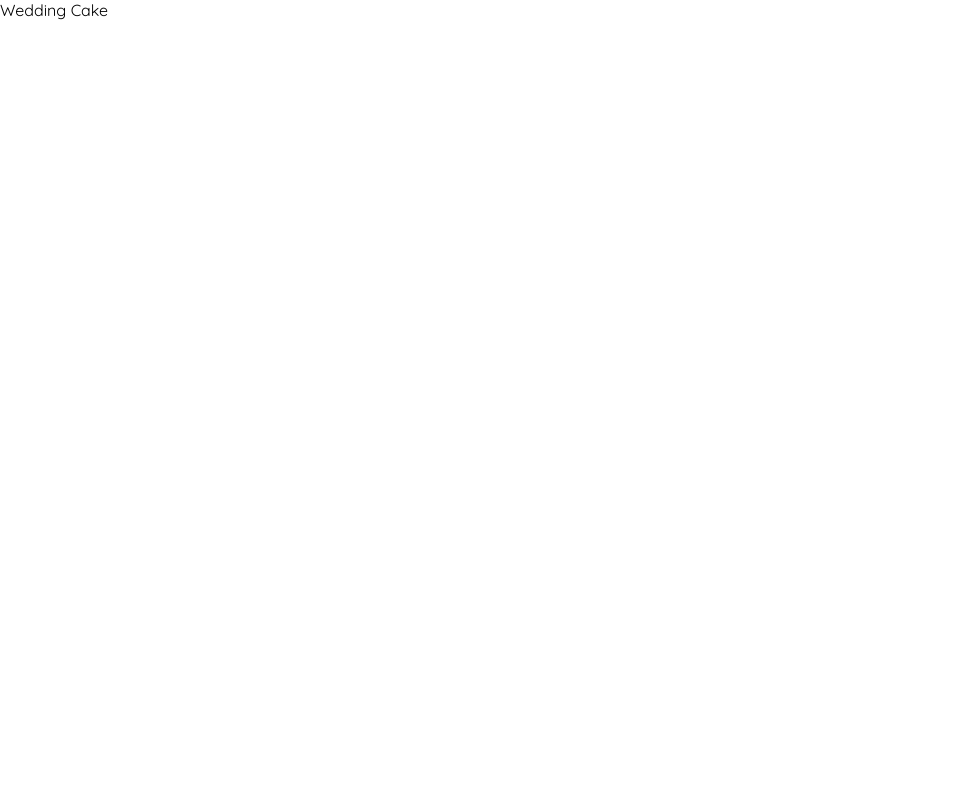
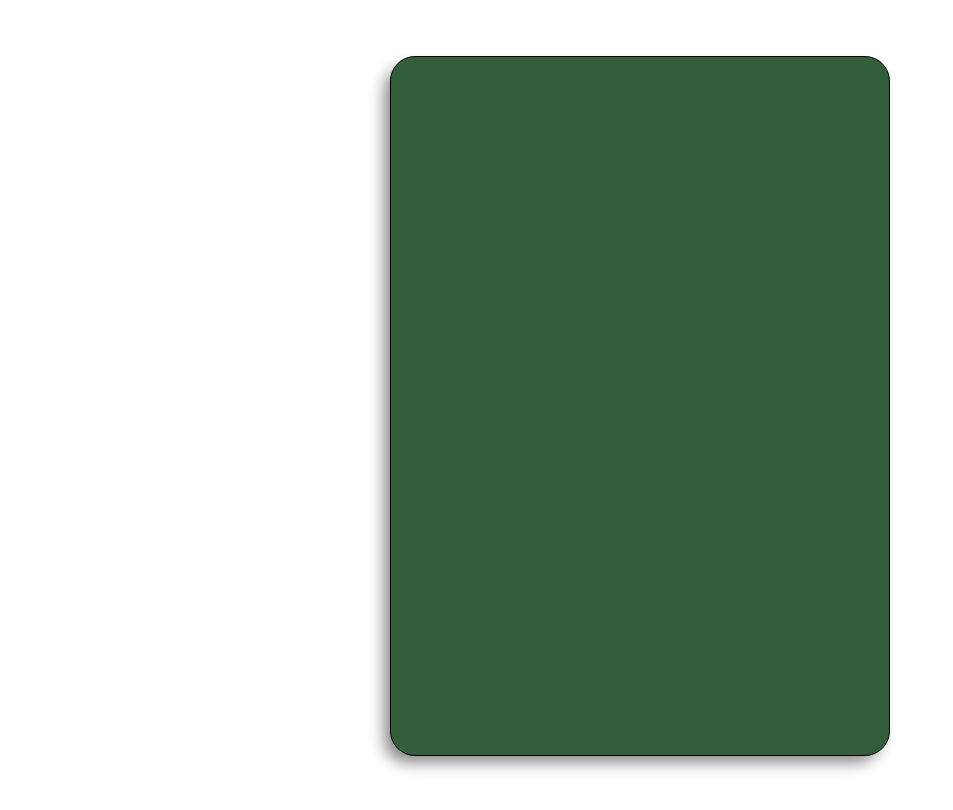
Before and after one commit to gugarosa/weedstoned, a React (Create React App) app: page / in a window 1280 px wide. Shown: the top 810 px of the page, without its empty margins (0-953 px from the left). Built offline with nearby package versions, Linux system fonts and the light colour scheme.

Commit message:
Starting to create the card itself.

```diff
--- a/src/components/Card.js
+++ b/src/components/Card.js
@@ -2,8 +2,14 @@ import React from "react";
 
 import "./card.scss";
 
+import { CardBackground } from "./CardBackground";
+
 // Card
 // Wraps the card and children components
 export const Card = ({ data }) => {
-    return <div class="card">{data.name}</div>;
+    return (
+        <div className="card">
+            <CardBackground />
+        </div>
+    );
 };
--- a/src/components/CardBackground.js
+++ b/src/components/CardBackground.js
@@ -0,0 +1,7 @@
+import React from "react";
+
+import "./card.scss";
+
+export const CardBackground = () => {
+    return <div className="card-background"></div>;
+};
--- a/src/components/card.scss
+++ b/src/components/card.scss
@@ -0,0 +1,24 @@
+// Variables
+$bg-primary: rgb(50, 94, 60);
+
+.card {
+    border: 1px solid black;
+    width: 500px;
+    height: 700px;
+    margin: 0 auto;
+    margin-top: 56px;
+    border-radius: 25px;
+    box-sizing: border-box;
+    box-shadow: -8px 9px 16px -3px gray;
+    background: $bg-primary;
+}
+
+.card-background {
+    // height: 600px;
+    // background-image: url(https://image.ibb.co/e1XKAS/green_background.jpg);
+    // background-repeat: no-repeat;
+    // background-size: cover;
+    // display: flex;
+    // background-color: #bbb;
+    // z-index: 0;
+}
```
Also changed, not shown: src/components/CardFrame.js (added).
